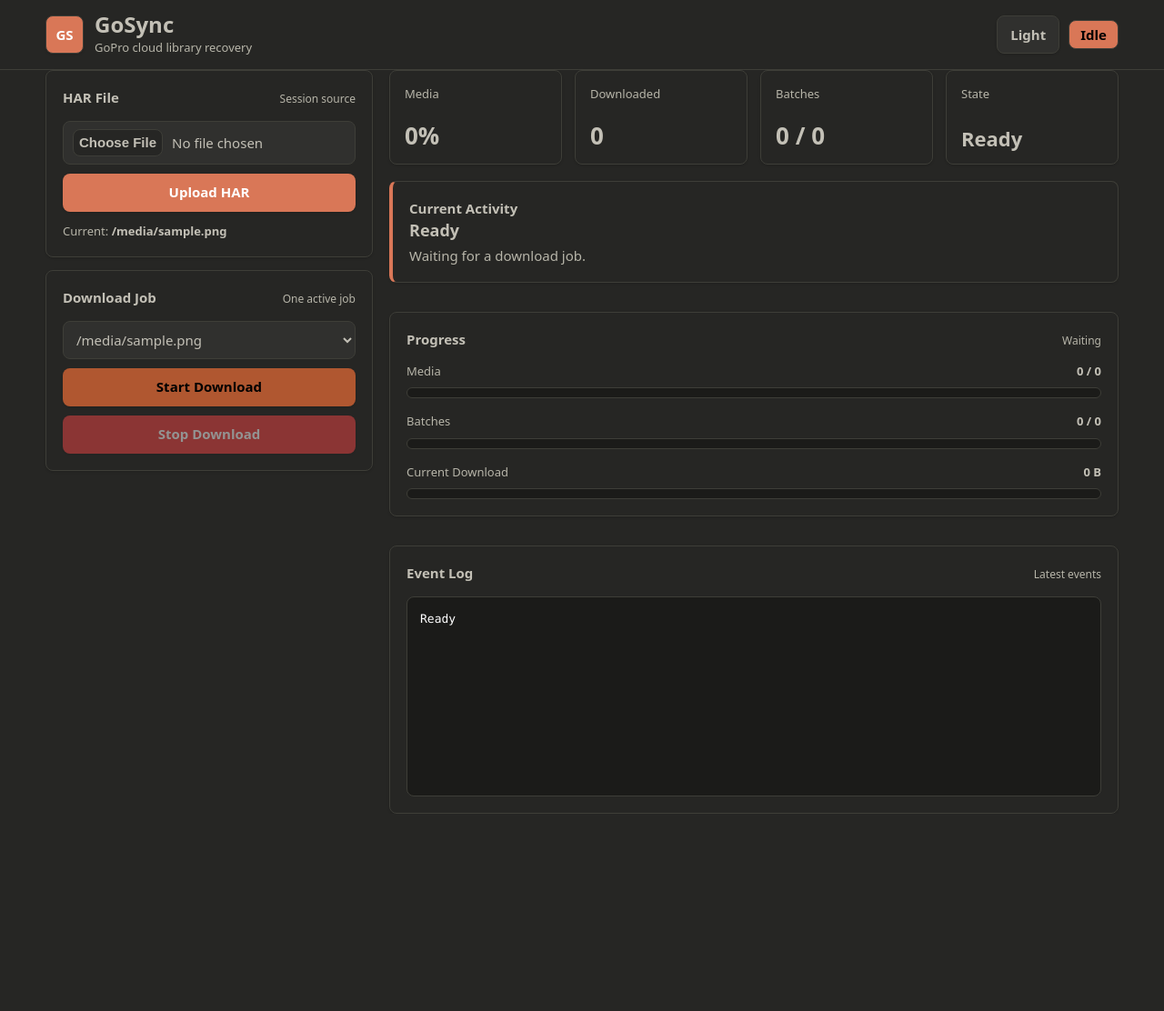
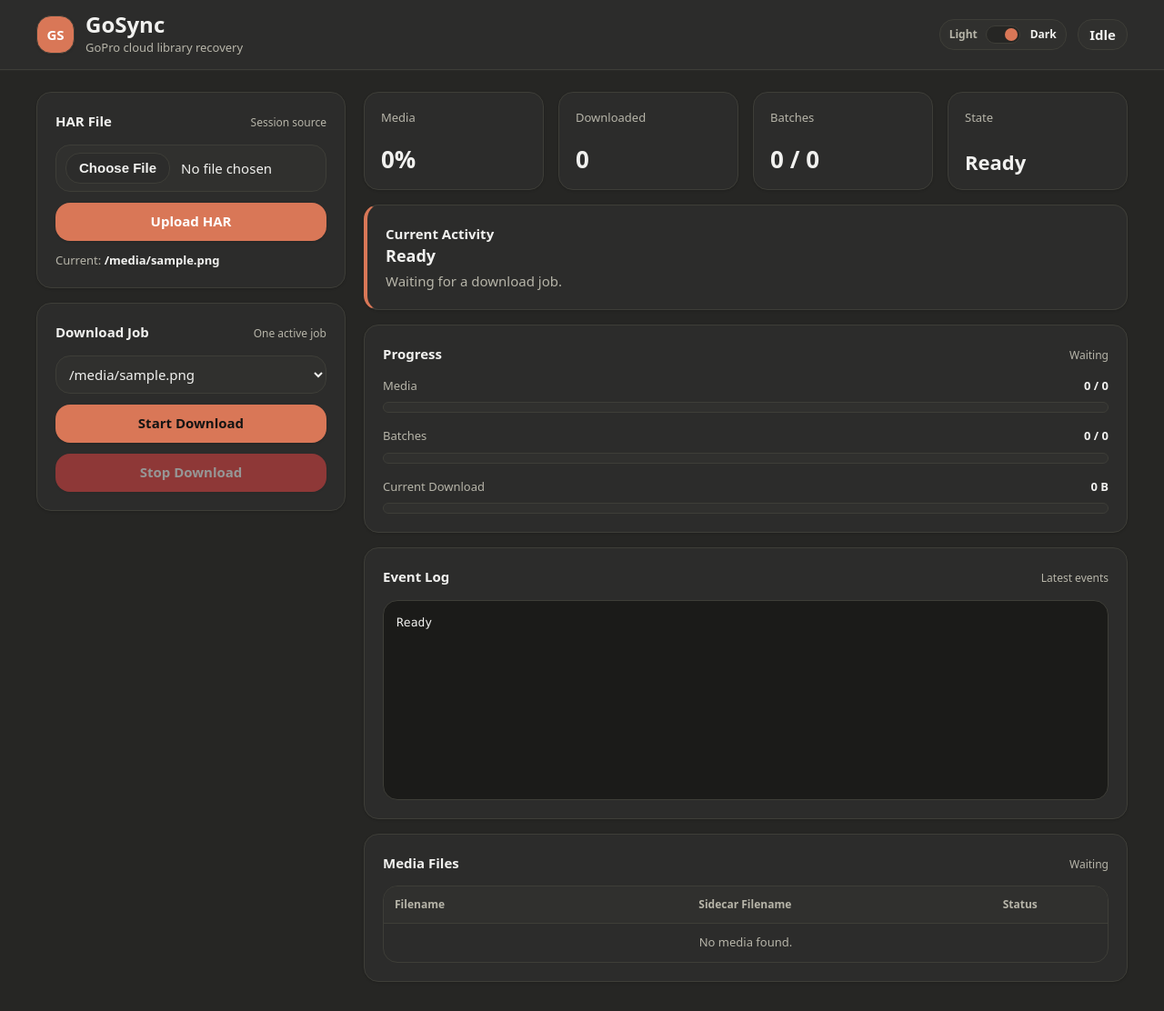
Before and after one commit to PrabhanshuAttri/GoSync, a Python web app: template src/gosync/templates/index.html in a window 1280 px wide. Shown: the whole page at 91% size. Before the commit the page ends 895 px from the top, so only its background shows below. Run offline with Jinja, Linux system fonts and the light colour scheme; the template is opened without the code that fills it: most values are stand-ins (such as "Sample title", 1, 10 or a date in 2020).

Commit message:
Improve dashboard UI and media sidecar tracking
- Apply the TweakCN theme tokens and refine dashboard spacing
- Replace theme button with a light/dark toggle switch
- Add media file table with sidecar filename and download status
- Sort pending media before downloaded media
- Add indeterminate animation for downloads without known total size
- Suppress /status access logs in production
- Polish progress bars, table badges, and form controls

```diff
--- a/src/gosync/static/styles.css
+++ b/src/gosync/static/styles.css
@@ -1,47 +1,50 @@
 :root {
   color-scheme: dark;
-  --font-sans: ui-sans-serif, system-ui, -apple-system, BlinkMacSystemFont, 'Segoe UI', Roboto, 'Helvetica Neue', Arial, 'Noto Sans', sans-serif, 'Apple Color Emoji', 'Segoe UI Emoji', 'Segoe UI Symbol', 'Noto Color Emoji';
-  --font-mono: ui-monospace, SFMono-Regular, Menlo, Monaco, Consolas, "Liberation Mono", "Courier New", monospace;
-  --font-serif: ui-serif, Georgia, Cambria, "Times New Roman", Times, serif;
-  --radius: 0.5rem;
+  --font-sans: Outfit, ui-sans-serif, system-ui, -apple-system, BlinkMacSystemFont, 'Segoe UI', Roboto, 'Helvetica Neue', Arial, sans-serif;
+  --font-mono: "Geist Mono", ui-monospace, SFMono-Regular, Menlo, Monaco, Consolas, "Liberation Mono", "Courier New", monospace;
+  --radius: 1rem;
   --tracking-normal: 0em;
   --bg: oklch(0.2679 0.0036 106.6427);
-  --surface: oklch(0.2679 0.0036 106.6427);
+  --surface: oklch(0.2928 0.0018 106.5092);
   --surface-strong: oklch(0.3085 0.0035 106.6039);
-  --ink: oklch(0.8074 0.0142 93.0137);
+  --surface-raised: oklch(0.2928 0.0018 106.5092);
+  --ink: oklch(0.9576 0.0027 106.4494);
   --muted: oklch(0.7713 0.0169 99.0657);
   --line: oklch(0.3618 0.0101 106.8928);
   --brand: oklch(0.6724 0.1308 38.7559);
-  --brand-dark: oklch(1 0 0);
+  --brand-strong: oklch(0.6724 0.1308 38.7559);
+  --brand-ink: oklch(0.1908 0.0020 106.5859);
   --green: oklch(0.5583 0.1276 42.9956);
   --blue: oklch(0.6898 0.1581 290.4107);
   --amber: oklch(0.2130 0.0078 95.4245);
   --danger: oklch(0.6368 0.2078 25.3313);
-  --good-bg: oklch(0.6724 0.1308 38.7559);
+  --good-bg: oklch(0.5583 0.1276 42.9956);
   --bad-bg: oklch(0.6368 0.2078 25.3313);
   --log-bg: oklch(0.2213 0.0038 106.7070);
-  --log-ink: oklch(1 0 0);
+  --log-ink: oklch(0.9576 0.0027 106.4494);
   --shadow: 0 1px 3px 0px hsl(0 0% 0% / 0.10), 0 1px 2px -1px hsl(0 0% 0% / 0.10);
 }
 
 [data-theme="light"] {
   color-scheme: light;
   --bg: oklch(0.9818 0.0054 95.0986);
-  --surface: oklch(0.9818 0.0054 95.0986);
-  --surface-strong: oklch(1.0000 0 0);
+  --surface: oklch(0.9665 0.0067 97.3521);
+  --surface-strong: oklch(0.9245 0.0138 92.9892);
+  --surface-raised: oklch(0.9665 0.0067 97.3521);
   --ink: oklch(0.3438 0.0269 95.7226);
-  --muted: oklch(0.6059 0.0075 97.4233);
+  --muted: oklch(0.5341 0.0078 97.4503);
   --line: oklch(0.8847 0.0069 97.3627);
   --brand: oklch(0.6171 0.1375 39.0427);
-  --brand-dark: oklch(1 0 0);
+  --brand-strong: oklch(0.6171 0.1375 39.0427);
+  --brand-ink: oklch(1.0000 0 0);
   --green: oklch(0.5583 0.1276 42.9956);
   --blue: oklch(0.6898 0.1581 290.4107);
   --amber: oklch(0.6171 0.1375 39.0427);
-  --danger: oklch(0.6368 0.2078 25.3313);
-  --good-bg: oklch(0.6171 0.1375 39.0427);
-  --bad-bg: oklch(0.6368 0.2078 25.3313);
+  --danger: oklch(0.1908 0.0020 106.5859);
+  --good-bg: oklch(0.5583 0.1276 42.9956);
+  --bad-bg: oklch(0.1908 0.0020 106.5859);
   --log-bg: oklch(0.9341 0.0153 90.2390);
-  --log-ink: var(--ink);
+  --log-ink: oklch(0.3438 0.0269 95.7226);
   --shadow: 0 1px 3px 0px hsl(0 0% 0% / 0.10), 0 1px 2px -1px hsl(0 0% 0% / 0.10);
 }
 
@@ -57,7 +60,11 @@
   font-family: var(--font-sans);
   font-size: 15px;
   line-height: 1.5;
-  letter-spacing: 0;
+  letter-spacing: var(--tracking-normal);
+}
+
+main {
+  padding: 24px 0 32px;
 }
 
 button,
@@ -67,13 +74,14 @@
 }
 
 .shell {
-  width: min(1180px, calc(100% - 32px));
+  width: min(1200px, calc(100% - 40px));
   margin: 0 auto;
 }
 
 .topbar {
   background: var(--surface);
   border-bottom: 1px solid var(--line);
+  box-shadow: 0 1px 0 hsl(0 0% 100% / 0.02);
 }
 
 .topbar-inner {
@@ -87,7 +95,7 @@
 .topbar-actions {
   display: flex;
   align-items: center;
-  gap: 10px;
+  gap: 12px;
   flex-wrap: wrap;
 }
 
@@ -104,8 +112,8 @@
   border-radius: var(--radius);
   display: grid;
   place-items: center;
-  color: oklch(1 0 0);
-  background: var(--brand);
+  color: #fff;
+  background: var(--brand-strong);
   border: 1px solid var(--line);
   box-shadow: var(--shadow);
   font-weight: 800;
@@ -129,49 +137,57 @@
 .status-pill {
   display: inline-flex;
   align-items: center;
-  min-height: 32px;
+  min-height: 34px;
   padding: 0 12px;
   border-radius: var(--radius);
-  background: var(--good-bg);
-  color: oklch(0 0 0);
+  background: var(--surface-strong);
+  color: var(--ink);
   border: 1px solid var(--line);
   font-weight: 700;
   text-transform: capitalize;
   white-space: nowrap;
 }
 
+.status-pill.running,
+.status-pill.complete {
+  background: var(--good-bg);
+  color: #052e16;
+}
+
 .status-pill.failed {
   background: var(--bad-bg);
-  color: oklch(1 0 0);
+  color: #fff;
 }
 
 .status-pill.stopped,
 .status-pill.stopping {
   background: var(--amber);
-  color: oklch(0 0 0);
+  color: #111827;
 }
 
 .workspace {
   display: grid;
-  grid-template-columns: minmax(280px, 360px) minmax(0, 1fr);
-  gap: 18px;
+  grid-template-columns: minmax(280px, 340px) minmax(0, 1fr);
+  gap: 20px;
   align-items: start;
+}
+
+aside,
+.split {
+  display: grid;
+  gap: 16px;
 }
 
 .panel,
 .metric {
-  background: var(--surface);
+  background: var(--surface-raised);
   border: 1px solid var(--line);
   border-radius: var(--radius);
   box-shadow: var(--shadow);
 }
 
 .panel {
-  padding: 18px;
-}
-
-.panel + .panel {
-  margin-top: 14px;
+  padding: 20px;
 }
 
 .panel-header {
@@ -196,7 +212,11 @@
 
 form {
   display: grid;
-  gap: 10px;
+  gap: 12px;
+}
+
+.stop-form {
+  margin-top: 12px;
 }
 
 input[type="file"],
@@ -211,12 +231,13 @@
 }
 
 input[type="file"]::file-selector-button {
-  min-height: 30px;
-  margin-right: 10px;
+  min-height: 34px;
+  margin-right: 12px;
   border: 1px solid var(--line);
   border-radius: var(--radius);
   background: var(--surface);
   color: var(--ink);
+  padding: 0 14px;
   font-weight: 650;
 }
 
@@ -227,24 +248,72 @@
   padding: 0 14px;
   font-weight: 750;
   color: #fff;
-  background: var(--brand);
+  background: var(--brand-strong);
   box-shadow: var(--shadow);
   cursor: pointer;
 }
 
+button:focus-visible,
+input:focus-visible,
+select:focus-visible {
+  outline: 3px solid color-mix(in srgb, var(--brand) 35%, transparent);
+  outline-offset: 2px;
+}
+
 button.secondary {
-  color: oklch(0 0 0);
-  background: var(--green);
+  color: var(--brand-ink);
+  background: var(--brand-strong);
 }
 
 button.danger {
   background: var(--danger);
 }
 
-button.ghost {
-  color: var(--ink);
+.theme-toggle {
+  min-height: 34px;
+  display: inline-flex;
+  align-items: center;
+  gap: 8px;
+  padding: 3px 8px;
+  color: var(--muted);
   background: var(--surface-strong);
   border: 1px solid var(--line);
+  box-shadow: none;
+}
+
+.theme-label {
+  min-width: 34px;
+  color: var(--muted);
+  font-size: 12px;
+  font-weight: 750;
+  text-align: center;
+}
+
+[data-theme="light"] .theme-label-light,
+:root:not([data-theme="light"]) .theme-label-dark {
+  color: var(--ink);
+}
+
+.theme-track {
+  width: 38px;
+  height: 20px;
+  padding: 2px;
+  border-radius: 999px;
+  background: var(--bg);
+  border: 1px solid var(--line);
+}
+
+.theme-thumb {
+  display: block;
+  width: 14px;
+  height: 14px;
+  border-radius: 999px;
+  background: var(--brand);
+  transition: transform .18s ease;
+}
+
+:root:not([data-theme="light"]) .theme-thumb {
+  transform: translateX(18px);
 }
 
 button:disabled {
@@ -270,12 +339,12 @@
 .metrics {
   display: grid;
   grid-template-columns: repeat(4, minmax(0, 1fr));
-  gap: 14px;
+  gap: 16px;
 }
 
 .metric {
-  min-height: 104px;
-  padding: 16px;
+  min-height: 108px;
+  padding: 18px;
   display: grid;
   align-content: space-between;
 }
@@ -343,7 +412,7 @@
 
 .bar {
   height: 12px;
-  background: color-mix(in oklch, var(--bg) 82%, black);
+  background: var(--surface-strong);
   border: 1px solid var(--line);
   border-radius: var(--radius);
   overflow: hidden;
@@ -354,6 +423,35 @@
   height: 100%;
   background: linear-gradient(90deg, var(--brand), var(--green), var(--blue));
   transition: width .25s ease;
+}
+
+.download-progress > div {
+  transition: width 1.8s ease;
+}
+
+.bar > div.indeterminate {
+  width: 100%;
+  background: linear-gradient(
+    90deg,
+    transparent 0%,
+    var(--brand) 18%,
+    var(--green) 50%,
+    var(--blue) 82%,
+    transparent 100%
+  );
+  background-size: 220% 100%;
+  animation: indeterminate-bar 4.8s linear infinite;
+  transition: none;
+}
+
+@keyframes indeterminate-bar {
+  0% {
+    background-position: 120% 0;
+  }
+
+  100% {
+    background-position: -120% 0;
+  }
 }
 
 .log {
@@ -372,10 +470,84 @@
   line-height: 1.55;
 }
 
-.split {
-  display: grid;
-  grid-template-columns: minmax(0, 1fr);
-  gap: 18px;
+.table-wrap {
+  max-height: 360px;
+  overflow: auto;
+  border: 1px solid var(--line);
+  border-radius: var(--radius);
+}
+
+.sidecar-table {
+  width: 100%;
+  border-collapse: collapse;
+  table-layout: fixed;
+  font-size: 13px;
+}
+
+.sidecar-table th,
+.sidecar-table td {
+  padding: 11px 12px;
+  border-bottom: 1px solid var(--line);
+  text-align: left;
+  vertical-align: middle;
+}
+
+.sidecar-table th {
+  position: sticky;
+  top: 0;
+  z-index: 1;
+  color: var(--muted);
+  background: var(--surface-strong);
+  font-size: 12px;
+  font-weight: 750;
+}
+
+.sidecar-table td {
+  overflow: hidden;
+  color: var(--ink);
+  text-overflow: ellipsis;
+  white-space: nowrap;
+}
+
+.sidecar-table th:nth-child(1),
+.sidecar-table th:nth-child(2) {
+  width: 42%;
+}
+
+.sidecar-table th:nth-child(3) {
+  width: 16%;
+}
+
+.sidecar-table tr:last-child td {
+  border-bottom: 0;
+}
+
+.empty-cell {
+  color: var(--muted) !important;
+  text-align: center !important;
+}
+
+.table-status {
+  display: inline-flex;
+  align-items: center;
+  min-height: 26px;
+  padding: 0 9px;
+  border-radius: 999px;
+  background: var(--surface-strong);
+  color: var(--muted);
+  font-size: 12px;
+  font-weight: 750;
+  text-transform: capitalize;
+}
+
+.table-status.downloaded {
+  background: var(--good-bg);
+  color: #fff;
+}
+
+.table-status.pending {
+  background: var(--amber);
+  color: #fff;
 }
 
 @media (max-width: 880px) {
--- a/src/gosync/templates/index.html
+++ b/src/gosync/templates/index.html
@@ -17,7 +17,11 @@
         </div>
       </div>
       <div class="topbar-actions">
-        <button id="theme-toggle" class="ghost" type="button" aria-label="Toggle color theme">Light</button>
+        <button id="theme-toggle" class="theme-toggle" type="button" role="switch" aria-checked="true" aria-label="Dark mode">
+          <span class="theme-label theme-label-light">Light</span>
+          <span class="theme-track"><span class="theme-thumb"></span></span>
+          <span class="theme-label theme-label-dark">Dark</span>
+        </button>
         <strong id="status" class="status-pill">Idle</strong>
       </div>
     </div>
@@ -51,7 +55,7 @@
             </select>
             <button id="start-button" class="secondary" type="submit" {% if not har_files %}disabled{% endif %}>Start Download</button>
           </form>
-          <form action="/stop" method="post" style="margin-top:10px">
+          <form action="/stop" method="post" class="stop-form">
             <button id="stop-button" class="danger" type="submit" disabled>Stop Download</button>
           </form>
         </section>
@@ -99,7 +103,7 @@
             </div>
             <div class="progress-row">
               <div class="label"><span>Current Download</span><span id="download-label">0 B</span></div>
-              <div class="bar"><div id="download-bar"></div></div>
+              <div class="bar download-progress"><div id="download-bar"></div></div>
             </div>
           </div>
         </section>
@@ -111,6 +115,29 @@
           </div>
           <pre class="log" id="events">Ready</pre>
         </section>
+
+        <section class="panel sidecar-table-panel">
+          <div class="panel-header">
+            <h2>Media Files</h2>
+            <span class="hint" id="sidecar-table-summary">Waiting</span>
+          </div>
+          <div class="table-wrap">
+            <table class="sidecar-table">
+              <thead>
+                <tr>
+                  <th>Filename</th>
+                  <th>Sidecar Filename</th>
+                  <th>Status</th>
+                </tr>
+              </thead>
+              <tbody id="sidecar-table-body">
+                <tr>
+                  <td colspan="3" class="empty-cell">No media found.</td>
+                </tr>
+              </tbody>
+            </table>
+          </div>
+        </section>
       </div>
     </div>
   </main>
@@ -119,7 +146,8 @@
     const themeToggle = document.getElementById("theme-toggle");
     const applyTheme = (theme) => {
       document.documentElement.dataset.theme = theme;
-      themeToggle.textContent = theme === "light" ? "Dark" : "Light";
+      themeToggle.setAttribute("aria-checked", theme === "dark" ? "true" : "false");
+      themeToggle.setAttribute("aria-label", theme === "dark" ? "Dark mode" : "Light mode");
       localStorage.setItem("gosync-theme", theme);
     };
     applyTheme(localStorage.getItem("gosync-theme") || "dark");
@@ -128,7 +156,16 @@
     });
 
     const setWidth = (id, value) => {
-      document.getElementById(id).style.width = `${Math.max(0, Math.min(100, value || 0))}%`;
+      const element = document.getElementById(id);
+      element.classList.remove("indeterminate");
+      element.style.width = `${Math.max(0, Math.min(100, value || 0))}%`;
+    };
+    const setIndeterminate = (id, active) => {
+      const element = document.getElementById(id);
+      element.classList.toggle("indeterminate", active);
+      if (active) {
+        element.style.width = "";
+      }
     };
     const formatBytes = (bytes) => {
       if (!bytes) return "0 B";
@@ -148,6 +185,40 @@
       const secs = total % 60;
       const two = (value) => String(value).padStart(2, "0");
       return hrs ? `${hrs}:${two(mins)}:${two(secs)}` : `${two(mins)}:${two(secs)}`;
+    };
+    const refreshSidecarTable = async () => {
+      const res = await fetch("/sidecars");
+      const data = await res.json();
+      const body = document.getElementById("sidecar-table-body");
+      const summary = document.getElementById("sidecar-table-summary");
+      const items = data.items || [];
+      const downloadedCount = items.filter((item) => item.status === "downloaded").length;
+      summary.textContent = items.length ? `${downloadedCount} / ${items.length} downloaded` : "No media";
+
+      if (!items.length) {
+        body.innerHTML = '<tr><td colspan="3" class="empty-cell">No media found.</td></tr>';
+        return;
+      }
+
+      body.replaceChildren();
+      items.forEach((item) => {
+        const row = document.createElement("tr");
+        const filename = document.createElement("td");
+        const sidecar = document.createElement("td");
+        const statusCell = document.createElement("td");
+        const status = document.createElement("span");
+
+        filename.textContent = item.filename;
+        filename.title = item.filename;
+        sidecar.textContent = item.sidecar_filename;
+        sidecar.title = item.sidecar_filename;
+        status.className = `table-status ${item.status}`;
+        status.textContent = item.status;
+
+        statusCell.append(status);
+        row.append(filename, sidecar, statusCell);
+        body.append(row);
+      });
     };
     async function refresh() {
       const res = await fetch("/status");
@@ -184,10 +255,15 @@
           : "Waiting";
       setWidth("media-bar", data.overall_percent);
       setWidth("batch-bar", data.batch_percent);
-      setWidth("download-bar", data.download_percent);
+      if (data.current_download_bytes && !data.current_download_total) {
+        setIndeterminate("download-bar", true);
+      } else {
+        setWidth("download-bar", data.download_percent);
+      }
       document.getElementById("events").textContent = data.events.length
         ? data.events.map((event) => event.replace(/\\n/g, "\n")).join("\n")
         : "Ready";
+      await refreshSidecarTable();
     }
     async function scheduleRefresh() {
       await refresh();
```
Also changed, not shown: src/gosync/web.py (+49 -1 lines).
